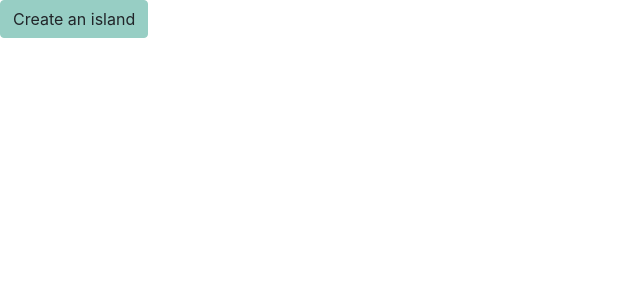
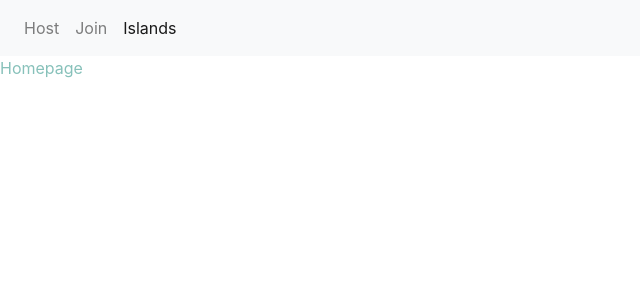
Before and after one commit to jiayihu/daisyhub, a React (Create React App) app in the folder client/: page / in a window 1280 px wide. Shown: the top 300 px of the page, without its empty margins (0-640 px from the left). Built offline with nearby package versions, Linux system fonts and the light colour scheme.

Commit message:
Initial commit - Navbar

```diff
--- a/client/package.json
+++ b/client/package.json
@@ -10,6 +10,7 @@
     "@types/node": "^12.12.36",
     "@types/react": "^16.9.34",
     "@types/react-dom": "^16.9.6",
+    "@types/reactstrap": "^8.4.2",
     "bootstrap": "^4.4.1",
     "react": "^16.13.1",
     "react-dom": "^16.13.1",
--- a/client/src/App.tsx
+++ b/client/src/App.tsx
@@ -1,20 +1,34 @@
 import React from 'react';
-import { BrowserRouter as Router, Switch, Route } from 'react-router-dom';
-import { Islands } from './features/islands/Islands';
-import { NotFound } from './features/404/NotFound';
+import { Switch, Route } from 'react-router-dom';
+import { NotFound } from './components/404/NotFound';
+import { Homepage } from './components/Homepage/Homepage';
+import { Host } from './components/Host/Host';
+import { Join } from './components/Join/Join';
+import { NavigationItems } from './components/NavigationItems/NavigationItems';
 
 function App() {
+  const routes = (
+    <Switch>
+      <Route path="/host">
+        <Host />
+      </Route>
+      <Route path="/join">
+        <Join />
+      </Route>
+      <Route exact path="/">
+        <Homepage />
+      </Route>
+      <Route path="*">
+        <NotFound />
+      </Route>
+    </Switch>
+  );
+
   return (
-    <Router>
-      <Switch>
-        <Route path="/">
-          <Islands />
-        </Route>
-        <Route>
-          <NotFound />
-        </Route>
-      </Switch>
-    </Router>
+    <div>
+      <NavigationItems />
+      {routes}
+    </div>
   );
 }
 
--- a/client/src/features/404/NotFound.tsx
+++ b/client/src/components/404/NotFound.tsx
@@ -1,5 +1,5 @@
 import React from 'react';
 
-export function NotFound() {
+export const NotFound = () => {
   return <h1>NotFound</h1>;
-}
+};
--- /dev/null
+++ b/client/src/components/Homepage/Homepage.tsx
@@ -0,0 +1,5 @@
+import React from 'react';
+
+export const Homepage = () => {
+  return <div>Homepage</div>;
+};
--- /dev/null
+++ b/client/src/components/Host/Host.tsx
@@ -0,0 +1,5 @@
+import React from 'react';
+
+export const Host = () => {
+  return <div>Host</div>;
+};
--- /dev/null
+++ b/client/src/components/Join/Join.tsx
@@ -0,0 +1,5 @@
+import React from 'react';
+
+export const Join = () => {
+  return <div>Join</div>;
+};
--- /dev/null
+++ b/client/src/components/NavigationItems/NavigationItem/NavigationItem.tsx
@@ -0,0 +1,11 @@
+import React from 'react';
+import { NavItem, NavLink } from 'reactstrap';
+import { NavLink as RRNavLink } from 'react-router-dom';
+
+export const NavigationItem: React.FC<{ link: string }> = (props) => (
+  <NavItem>
+    <NavLink exact to={props.link} activeClassName="active" tag={RRNavLink}>
+      {props.children}
+    </NavLink>
+  </NavItem>
+);
--- /dev/null
+++ b/client/src/components/NavigationItems/NavigationItems.tsx
@@ -0,0 +1,13 @@
+import React from 'react';
+import { NavigationItem } from './NavigationItem/NavigationItem';
+import { Navbar, Nav } from 'reactstrap';
+
+export const NavigationItems: React.FC = (props) => (
+  <Navbar color="light" light expand="md">
+    <Nav className="mr-auto" navbar>
+      <NavigationItem link="/host">Host</NavigationItem>
+      <NavigationItem link="/join">Join</NavigationItem>
+      <NavigationItem link="/">Islands</NavigationItem>
+    </Nav>
+  </Navbar>
+);
--- a/client/src/features/islands/Islands.tsx
+++ /dev/null
@@ -1,10 +0,0 @@
-import React from 'react';
-import { Button } from 'reactstrap';
-
-export function Islands() {
-  return (
-    <div>
-      <Button color="primary">Create an island</Button>
-    </div>
-  );
-}
--- a/client/src/index.tsx
+++ b/client/src/index.tsx
@@ -2,13 +2,17 @@ import React from 'react';
 import ReactDOM from 'react-dom';
 import './index.scss';
 import App from './App';
+
 import * as serviceWorker from './serviceWorker';
+import { BrowserRouter } from 'react-router-dom';
 
 ReactDOM.render(
-  <React.StrictMode>
-    <App />
-  </React.StrictMode>,
-  document.getElementById('root'),
+  <BrowserRouter>
+    <React.StrictMode>
+      <App />
+    </React.StrictMode>
+  </BrowserRouter>,
+  document.getElementById('root')
 );
 
 // If you want your app to work offline and load faster, you can change
```
Also changed, not shown: 1 other file (tests, documents, lock files or other folders).
